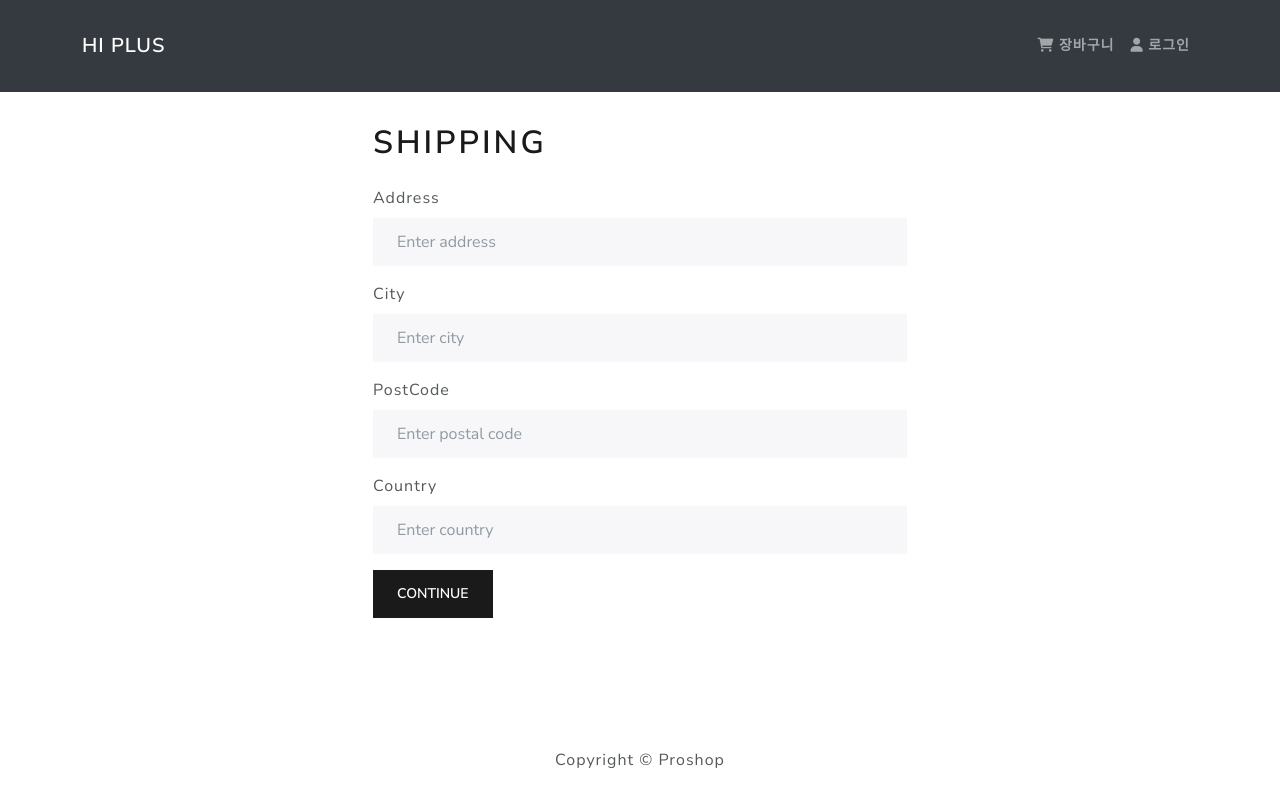
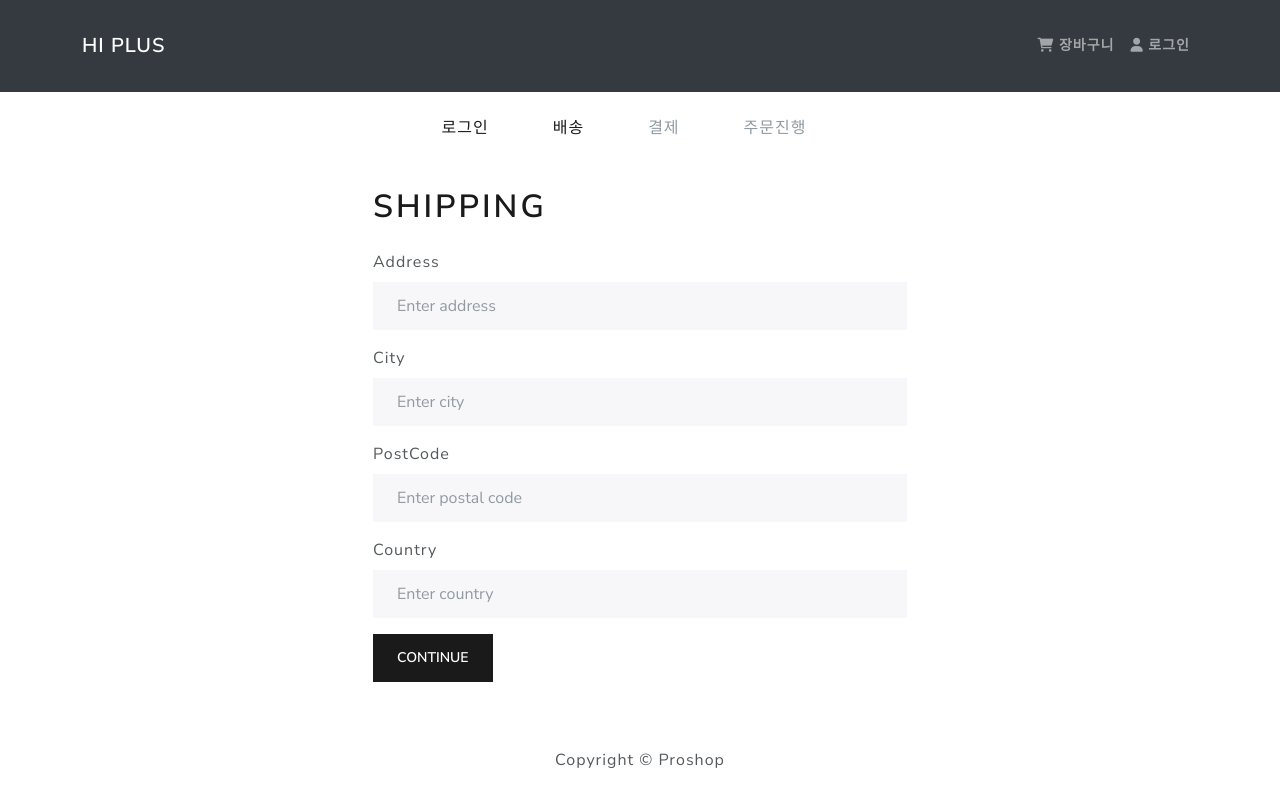
Before and after one commit to kimbeomjin95/mern-proshop, a React app in the folder frontend/: page /shipping in a window 1280 px wide. Built offline with nearby package versions, Linux system fonts and the light colour scheme.

Commit message:
결제 진행 단계 컴포넌트 추가

```diff
--- /dev/null
+++ b/frontend/src/components/CheckoutSteps.js
@@ -0,0 +1,51 @@
+import React from 'react';
+import { Nav } from 'react-bootstrap';
+import { LinkContainer } from 'react-router-bootstrap';
+
+const CheckoutSteps = ({ step1, step2, step3, step4 }) => {
+  return (
+    <Nav className="justify-content-center mb-4">
+      <Nav.Item>
+        {step1 ? (
+          <LinkContainer to="/login">
+            <Nav.Link>로그인</Nav.Link>
+          </LinkContainer>
+        ) : (
+          <Nav.Link disabled>로그인</Nav.Link>
+        )}
+      </Nav.Item>
+
+      <Nav.Item>
+        {step2 ? (
+          <LinkContainer to="/shipping">
+            <Nav.Link>배송</Nav.Link>
+          </LinkContainer>
+        ) : (
+          <Nav.Link disabled>배송</Nav.Link>
+        )}
+      </Nav.Item>
+
+      <Nav.Item>
+        {step3 ? (
+          <LinkContainer to="/payment">
+            <Nav.Link>결제</Nav.Link>
+          </LinkContainer>
+        ) : (
+          <Nav.Link disabled>결제</Nav.Link>
+        )}
+      </Nav.Item>
+
+      <Nav.Item>
+        {step4 ? (
+          <LinkContainer to="/placeorder">
+            <Nav.Link>주문진행</Nav.Link>
+          </LinkContainer>
+        ) : (
+          <Nav.Link disabled>주문진행</Nav.Link>
+        )}
+      </Nav.Item>
+    </Nav>
+  );
+};
+
+export default CheckoutSteps;
--- a/frontend/src/screens/ShippingScreen.js
+++ b/frontend/src/screens/ShippingScreen.js
@@ -2,6 +2,7 @@
 import { Button, Form } from 'react-bootstrap';
 import { useDispatch, useSelector } from 'react-redux';
 import FormContainer from '../components/FormContainer';
+import CheckoutSteps from '../components/CheckoutSteps';
 import { saveShippingAddress } from '../actions/cartActions';
 import { useNavigate } from 'react-router-dom';
 
@@ -24,6 +25,7 @@
 
   return (
     <FormContainer>
+      <CheckoutSteps step1 step2 />
       <h1>Shipping</h1>
       <Form onSubmit={submitHandler}>
         <Form.Group controlId="address" className="mb-3">
```
